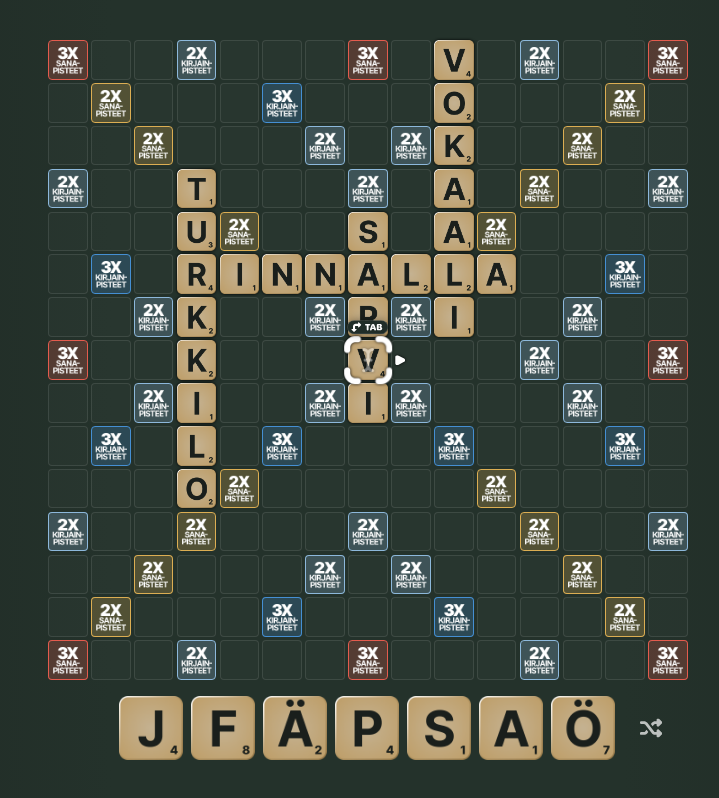
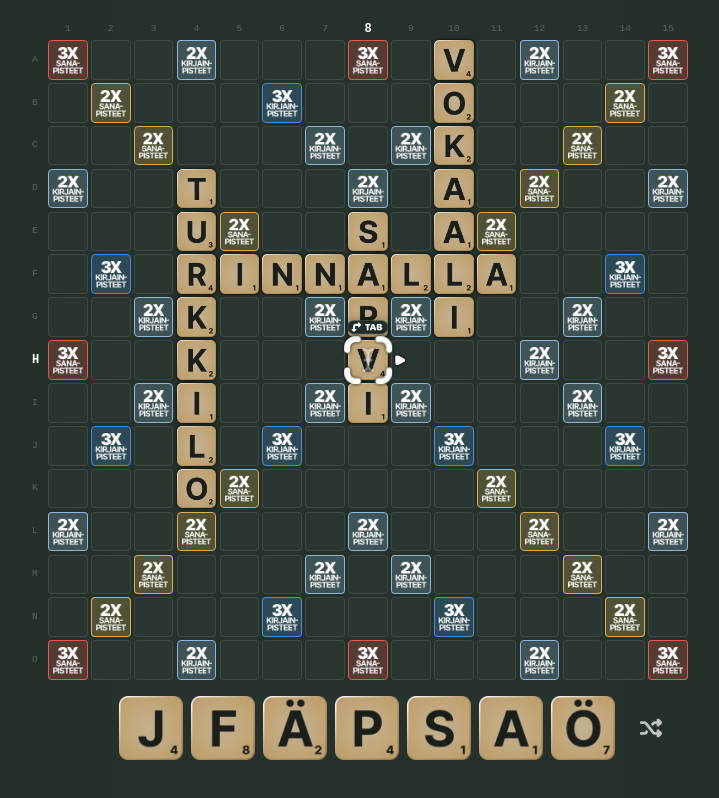
Before and after one commit to sirQuillotine/sirQuillotine.github.io, a React (Vite) app: page /#/ in a window 1280 px wide. Shown: the whole page, without its empty margins (272-991 px from the left). Built offline with nearby package versions, Linux system fonts and the light colour scheme.

Commit message:
Koordinaatit

```diff
--- a/src/component/game.css
+++ b/src/component/game.css
@@ -23,6 +23,9 @@
   --color-center-tile-fill: rgba(0, 0, 0, 0.15);
   --color-empty-and-enter-tile-border: rgba(255, 255, 255, 0.1);
   /* Center tile border uses same color as empty */
+
+  --color-coords-normal: rgba(255, 255, 255, 0.25);
+  --color-coords-highlight: rgba(255, 255, 255, 1);
 
   --tile-border-thickness: 0.05vh;
   --tile-border-radius: 10%;
@@ -53,6 +56,7 @@ body {
 }
 
 /* ------------------------------------------------ ANIMATIONS */
+/* cursor */
 @keyframes blinker {
   50% {
     opacity: 0.1;
@@ -103,7 +107,70 @@ body {
   animation: letter-disappears 1.5s ease-out;
 }
 
-/* ------------------------------------------------ GAME CONTAINER */
+/* ------------------------------------------------ BOARD GRID */
+/* coordinates */
+.coords-xy {
+  pointer-events: none;
+  user-select: none;
+}
+
+#coords-x {
+  position: absolute;
+  top: 2.5vh;
+
+  width: 80vh;
+  height: 2vh;
+
+  display: grid;
+  grid-template-columns: repeat(15, 1fr);
+  gap: 0.4vh;
+}
+.coord-character-x {
+  display: flex;
+  justify-content: center;
+  align-items: center;
+
+  font-size: 1.2vh;
+  font-weight: normal;
+  font-family: monospace;
+  color: var(--color-coords-normal);
+  transition: color 0.1s ease-out;
+}
+.coord-character-x.coord-highlighted {
+  font-size: 1.5vh;
+  font-weight: bold;
+  color: var(--color-coords-highlight);
+}
+
+#coords-y {
+  position: absolute;
+  top: 5vh;
+
+  width: 84vh;
+  height: 80vh;
+
+  display: grid;
+  grid-template-rows: repeat(15, 1fr);
+  gap: 0.4vh;
+}
+.coord-character-y {
+  display: flex;
+  justify-content: left;
+  align-items: center;
+
+  font-size: 1.2vh;
+  font-weight: normal;
+  font-family: monospace;
+  color: var(--color-coords-normal);
+  transition: color 0.1s ease-out;
+}
+.coord-character-y.coord-highlighted {
+  font-size: 1.5vh;
+  font-weight: bold;
+  color: var(--color-coords-highlight);
+}
+
+/* board */
 #base-grid-container {
   width: 80vh;
   height: 80vh;
@@ -182,9 +249,6 @@ body {
   align-items: center;
 
   top: 5vh;
-
-  /* background-color: #1f2924cf;
-    backdrop-filter: blur(1px);   blurry background */
 
   transform: translate(37.52vh, 37.52vh);
 
--- a/src/component/game.tsx
+++ b/src/component/game.tsx
@@ -888,6 +888,34 @@ const LBoard = () => {
 
   return (
     <div id="master-div">
+      <div id="coords-x" className="coords-xy">
+        {Array.from({ length: 15 }, (_, i) => (
+          <div
+            key={i}
+            className={`coord-character-x ${
+              guess.length === 0 && cursor.col === i + 1
+                ? "coord-highlighted"
+                : ""
+            }`}
+          >
+            {i + 1}
+          </div>
+        ))}
+      </div>
+      <div id="coords-y" className="coords-xy">
+        {Array.from({ length: 15 }, (_, i) => (
+          <div
+            key={i}
+            className={`coord-character-y ${
+              guess.length === 0 && cursor.row === i + 1
+                ? "coord-highlighted"
+                : ""
+            }`}
+          >
+            {String.fromCharCode(65 + i)}
+          </div>
+        ))}
+      </div>
       <div id="base-grid-container" style={{ position: "relative" }}>
         {TILE_STYLES.map((row, r) =>
           row.map((cellValue, c) => {
```
